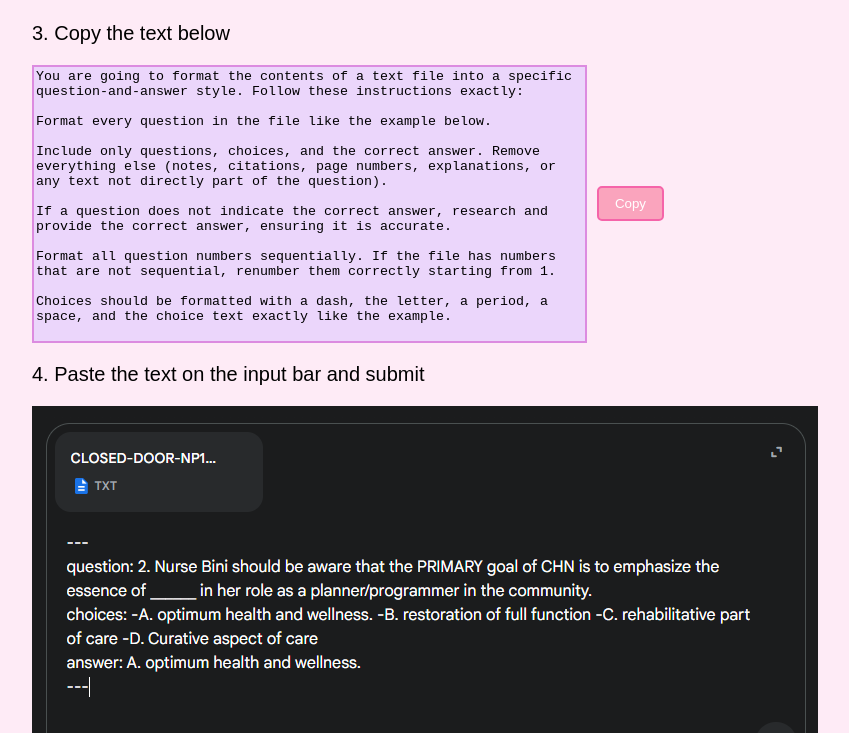
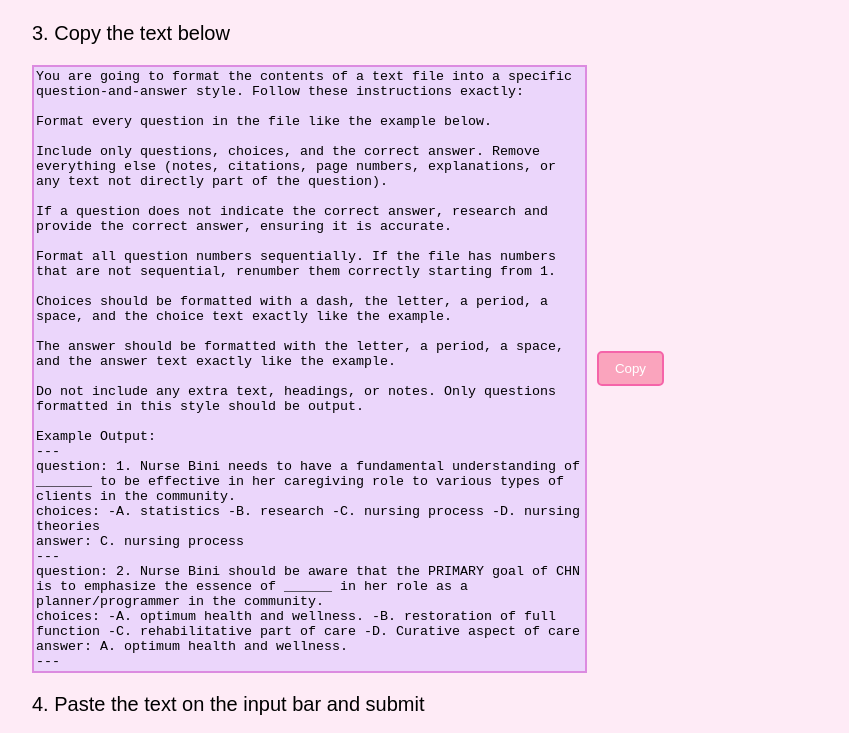
Before and after one commit to wiSHrew/reviewer-app, a plain HTML site: page format.html in a window 1280 px wide. Shown: the part 676-1409 px from the top of the page, without its empty margins (292-1141 px from the left). Drawn offline with Linux system fonts and the light colour scheme.

Commit message:
Update format.html

```diff
--- a/format.html
+++ b/format.html
@@ -20,7 +20,7 @@
             <img src="img/drag.png">
             <p>3. Copy the text below</p>
             <div style="display: flex; gap: 10px; align-items: center;">
-                <textarea id="myText" rows="4" cols="50" placeholder="Type something here..." style="overflow:hidden; resize:none; height: 270px; width: 900px;" readonly></textarea>
+                <textarea id="myText" rows="4" cols="50" placeholder="Type something here..." style="overflow:hidden; resize:none; height: 600px; width: 900px;" readonly></textarea>
                 <button onclick="copyText()" class="custom-file-label">Copy</button>
             </div>
             <p>4. Paste the text on the input bar and submit</p>
```
